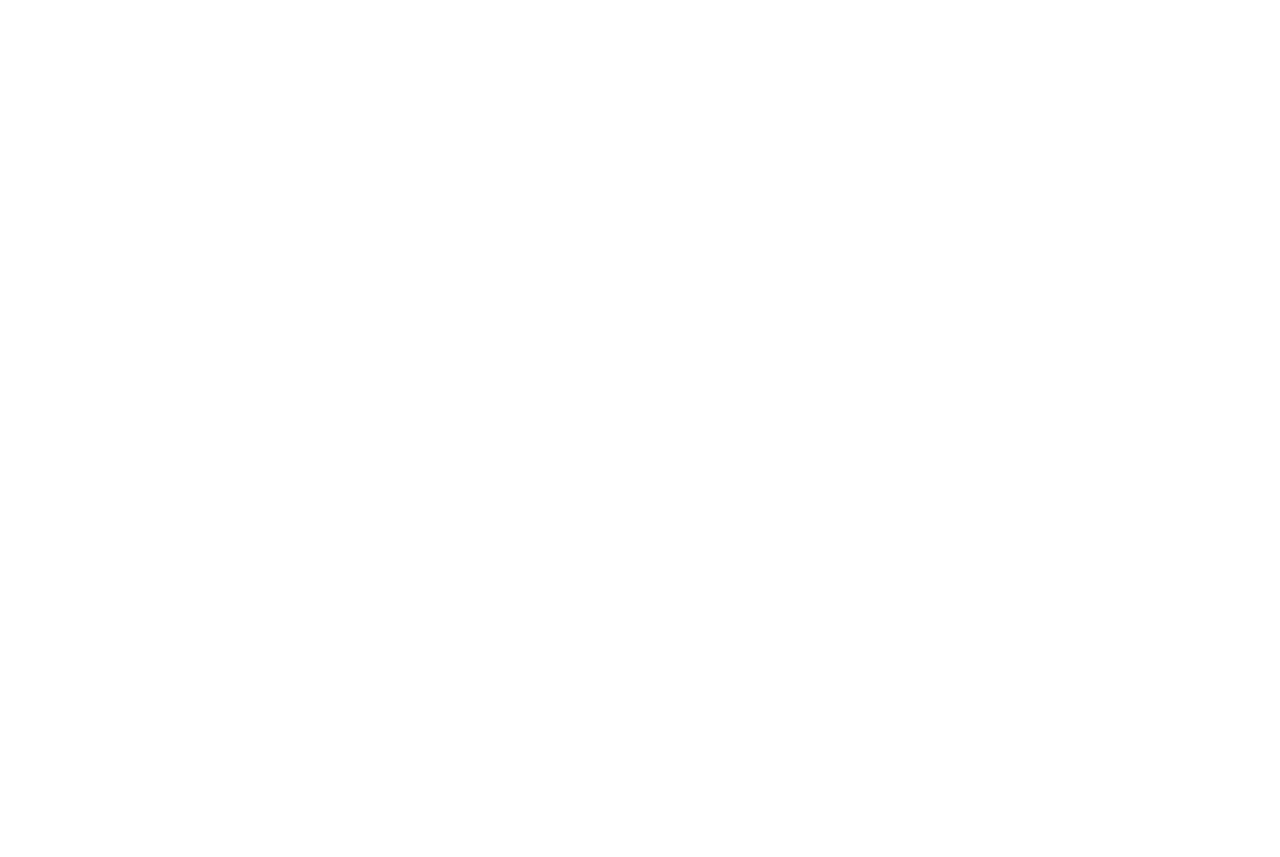
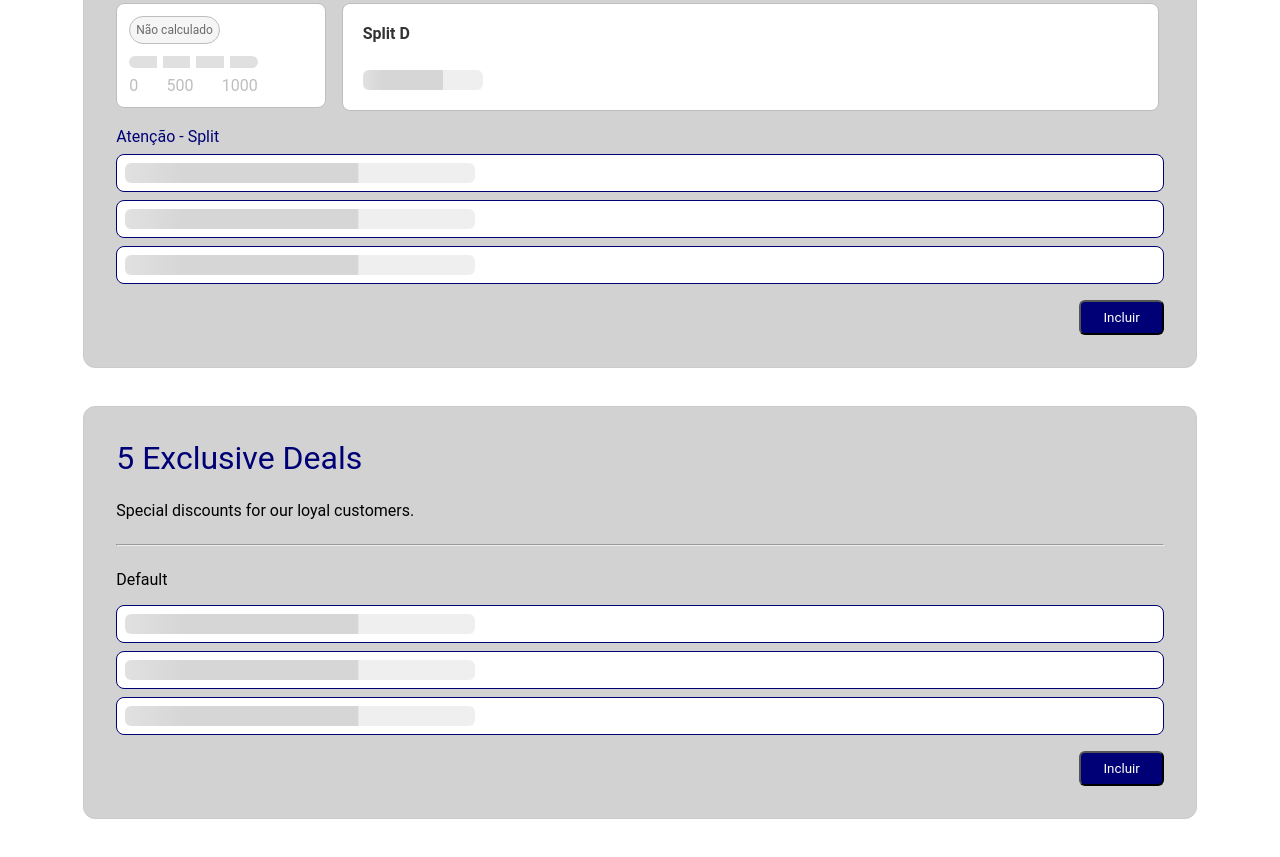
Before and after one commit to cidaluna/angular-skeleton, an Angular app: page / in a window 1280 px wide. Shown: the part 1940-2797 px from the top of the page. Before the commit the page ends 800 px from the top, so only its background shows below. Built offline with nearby package versions, Linux system fonts and the light colour scheme; data requests are answered from the project's data file.

Commit message:
feat: refactor skeletons

```diff
--- a/db.json
+++ b/db.json
@@ -25,23 +25,37 @@
     {
       "id": 1,
       "status": "active",
-      "type": "card_offer",
+      "type": "card_animated_compact",
       "title": "1 Cyber Monday Offers",
       "description": "Get up to 50% off on selected items."
     },
     {
       "id": 2,
       "status": "active",
-      "type": "card_animated_split",
+      "type": "card_animated_summary",
       "title": "2 Winter Clearance",
       "description": "Up to 70% off on winter collection."
     },
     {
       "id": 3,
       "status": "active",
-      "type": "card_animated_summary",
+      "type": "card_animated_detail",
       "title": "3 Spring Specials",
       "description": "Fresh deals for the new season."
+    },
+    {
+      "id": 4,
+      "status": "active",
+      "type": "card_animated_split",
+      "title": "4 Flash Sale",
+      "description": "Limited time offers on top products."
+    },
+    {
+      "id": 5,
+      "status": "active",
+      "type": "card_offer",
+      "title": "5 Exclusive Deals",
+      "description": "Special discounts for our loyal customers."
     }
   ]
 }
--- a/src/app/components/example-card-a/example-card-a.component.html
+++ b/src/app/components/example-card-a/example-card-a.component.html
@@ -3,7 +3,7 @@
   <p>{{ mainDescription }}</p>
   <hr>
   <div>
-    <h3 class="static-card__title">Resumo</h3><br>
+    <h3 class="static-card__title">Resumo - Compact</h3><br>
     <h4 class="static-card__subtitle">Total de dívidas: <span class="static-card__box"><app-skeleton customType="text" width="350px" height="20px"></app-skeleton></span></h4>
   </div>
   <div class="static-card__container">
--- a/src/app/components/example-card-b/example-card-b.component.html
+++ b/src/app/components/example-card-b/example-card-b.component.html
@@ -3,7 +3,7 @@
   <p>{{ mainDescription }}</p>
   <hr>
   <div>
-    <h3 class="static-card__title">Resumo</h3><br>
+    <h3 class="static-card__title">Resumo - Summary</h3><br>
     <h4 class="static-card__subtitle">Total de dívidas: <span class="static-card__box"><app-skeleton customType="text"
           width="350px" height="20px"></app-skeleton></span>
     </h4>
--- a/src/app/components/example-card-c/example-card-c.component.html
+++ b/src/app/components/example-card-c/example-card-c.component.html
@@ -3,7 +3,7 @@
   <p>{{ mainDescription }}</p>
   <hr>
   <div>
-    <h3 class="static-card__title">Resumo C</h3><br>
+    <h3 class="static-card__title">Resumo - Detail</h3><br>
     <h4 class="static-card__subtitle">Índices</h4>
   </div>
   <div class="static-card__container">
--- a/src/app/components/example-card-d/example-card-d.component.html
+++ b/src/app/components/example-card-d/example-card-d.component.html
@@ -39,7 +39,7 @@
   <!-- rodape ok -->
   <div class="static-card__details">
     <div class="static-card__subtitle">
-      <h4>Atenção</h4>
+      <h4>Atenção - Split</h4>
     </div>
     @for (detail of [1,2,3]; track detail) {
     <div class="static-card__box">
--- a/src/app/components/example-card-e/example-card-e.component.html
+++ b/src/app/components/example-card-e/example-card-e.component.html
@@ -1 +1,17 @@
-<p>example-card-e works!</p>
+<div class="card-example">
+  <h1>{{ mainTitle }}</h1>
+  <p>{{ mainDescription }}</p>
+  <hr>
+
+  <!-- rodape ok -->
+  <div class="static-card__details">
+    <p>Default </p>
+    @for (detail of [1,2,3]; track detail) {
+    <div class="static-card__box">
+      <app-skeleton customType="text" width="350px" height="20px"></app-skeleton>
+    </div>
+    }
+  </div>
+  <button type="button" class="btn-example" (click)="callSkeletonTwo()" [disabled]="isProcessing()">Incluir</button>
+</div>
+<br><br>
--- a/src/app/components/example-card-e/example-card-e.component.scss
+++ b/src/app/components/example-card-e/example-card-e.component.scss
@@ -0,0 +1,54 @@
+.card-example {
+  padding: 2rem;
+  display: flex;
+  flex-direction: column;
+  gap: 16px;
+  background-color: #d2d2d2;
+  color: black;
+  width: 87%;
+  margin: 0 auto;
+  border-radius: 12px;
+  border: 1px solid #cbcbcb;
+
+  p {
+    margin: 8px 0;
+  }
+
+  button.btn-example {
+    background-color: #000076;
+    color: white;
+    align-self: flex-end;
+    padding: 8px 22px;
+  }
+
+  button.btn-example:disabled {
+    background-color: #cbcbcb;
+    color: #868686;
+    cursor: not-allowed;
+  }
+}
+
+
+.static-card__details {
+  display: flex;
+  flex-direction: column;
+  gap: 8px;
+  width: 100%;
+}
+
+.static-card__box {
+  width: 100%;
+  border: 1px solid #000076;
+  padding: 8px;
+  background-color: #fff;
+  border-radius: 8px;
+  box-sizing: border-box;
+  display: flex;
+  overflow: hidden;
+}
+
+.static-card__box app-skeleton {
+  flex: 1 1 auto; // permite que os skeletons cresçam e encolham conforme necessário
+  min-width: 0; // importante para evitar overflow em flex
+  max-width: 100%;  // garante que os skeletons não ultrapassem a largura do container
+}
--- a/src/app/components/example-card-e/example-card-e.component.ts
+++ b/src/app/components/example-card-e/example-card-e.component.ts
@@ -1,12 +1,35 @@
-import { Component } from '@angular/core';
+import { Component, Input, signal, ChangeDetectionStrategy } from '@angular/core';
+import { SkeletonComponent } from '../../shared/skeleton/skeleton.component';
 
 @Component({
   selector: 'app-example-card-e',
   standalone: true,
-  imports: [],
+  imports: [SkeletonComponent],
   templateUrl: './example-card-e.component.html',
-  styleUrl: './example-card-e.component.scss'
+  styleUrl: './example-card-e.component.scss',
+  changeDetection: ChangeDetectionStrategy.OnPush
 })
 export class ExampleCardEComponent {
+  @Input() mainTitle!: string;
+  @Input() mainDescription!: string;
+  showSkeletonTwo = signal(false);
 
+  // controle simples para evitar cliques múltiplos
+  isProcessing = signal(false);
+  totalCards: number = 5;
+
+  callSkeletonTwo() {
+      //this.showSkeletonTwo.update(v => !v);
+      //se já estiver processando, ignora o clique
+      if (this.isProcessing()) return;
+
+      this.isProcessing.set(true);
+      this.showSkeletonTwo.set(true);
+
+      // mostra por 4s e depois oculta
+      setTimeout(() => {
+        this.showSkeletonTwo.set(false);
+        this.isProcessing.set(false);
+      }, 4000);
+    }
 }
--- a/src/app/components/host-card/host-card.component.html
+++ b/src/app/components/host-card/host-card.component.html
@@ -1,18 +1,21 @@
 @if (listOffers$ | async; as listOffers) {
-  @for (i of listOffers; track i.id || $index) {
-    @if (i.status === 'active' && i.type === 'card-offer-animation') {
-      @switch (i.layout) {
-        @case ('card-a'){
+  @for (i of listOffers; track i.id) {
+    @if (i.status === 'active') {
+      @switch (i.type) {
+        @case ('card_animated_compact'){
           <app-example-card-a [mainTitle]="i.title" [mainDescription]="i.description"></app-example-card-a>
         }
-        @case ('card-b'){
+        @case ('card_animated_summary'){
           <app-example-card-b [mainTitle]="i.title" [mainDescription]="i.description"></app-example-card-b>
         }
-        @case ('card-c'){
+        @case ('card_animated_detail'){
           <app-example-card-c [mainTitle]="i.title" [mainDescription]="i.description"></app-example-card-c>
         }
+        @case ('card_animated_split'){
+          <app-example-card-d [mainTitle]="i.title" [mainDescription]="i.description"></app-example-card-d>
+        }
         @default {
-          <app-example-card-d [mainTitle]="i.title" [mainDescription]="i.description"></app-example-card-d>
+          <app-example-card-e [mainTitle]="i.title" [mainDescription]="i.description"></app-example-card-e>
         }
       }
     }
--- a/src/app/components/host-card/host-card.component.ts
+++ b/src/app/components/host-card/host-card.component.ts
@@ -7,11 +7,13 @@ import { HostService } from '../../services/host.service';
 import { IHostOffer } from '../../interfaces/host';
 import { Observable } from 'rxjs';
 import { AsyncPipe } from '@angular/common';
+import { CardOfferComponent } from "../card-offer/card-offer.component";
+import { ExampleCardEComponent } from '../example-card-e/example-card-e.component';
 
 @Component({
   selector: 'app-host-card',
   standalone: true,
-  imports: [AsyncPipe, ExampleCardAComponent, ExampleCardBComponent, ExampleCardCComponent, ExampleCardDComponent],
+  imports: [AsyncPipe, ExampleCardAComponent, ExampleCardBComponent, ExampleCardCComponent, ExampleCardDComponent, ExampleCardEComponent],
   templateUrl: './host-card.component.html',
   styleUrl: './host-card.component.scss',
   changeDetection: ChangeDetectionStrategy.OnPush
```
